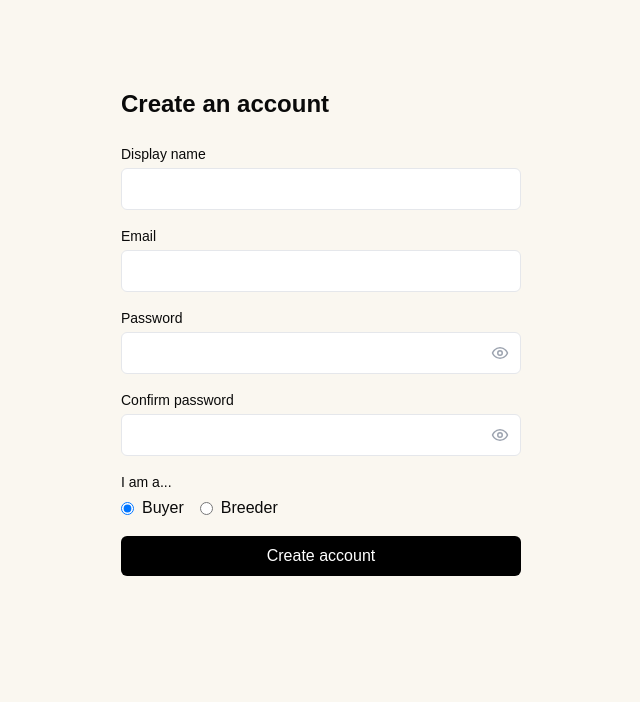
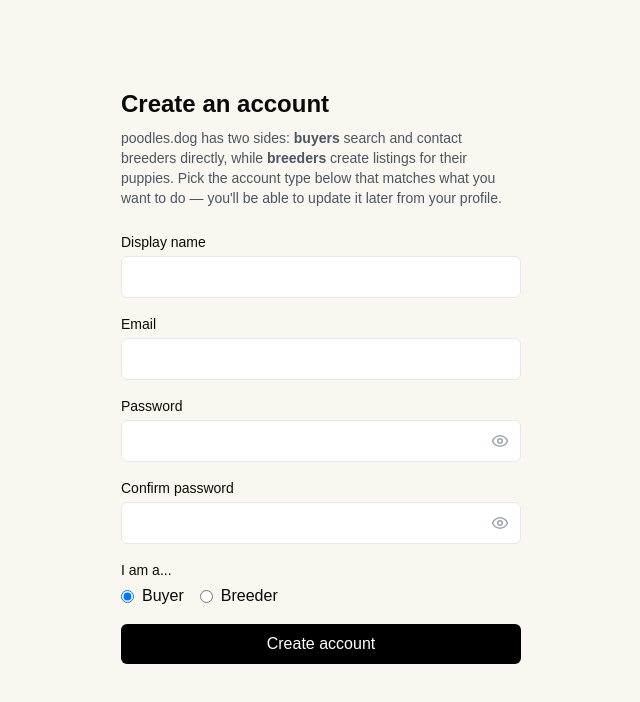
Before and after one commit to cypand/poodles-dog, a Next.js app: page /register in a window 1280 px wide. Shown: the top 702 px of the page, without its empty margins (319-959 px from the left). Built offline with nearby package versions, Linux system fonts and the light colour scheme; no server answers.

Commit message:
Update page.tsx

```diff
--- a/app/register/page.tsx
+++ b/app/register/page.tsx
@@ -115,7 +115,13 @@
 
   return (
     <div className="max-w-md mx-auto mt-16 p-6">
-      <h1 className="text-2xl font-bold mb-6">Create an account</h1>
+      <h1 className="text-2xl font-bold mb-2">Create an account</h1>
+      <p className="text-gray-600 text-sm mb-6">
+        poodles.dog has two sides: <strong>buyers</strong> search and contact
+        breeders directly, while <strong>breeders</strong> create listings for
+        their puppies. Pick the account type below that matches what you want
+        to do — you'll be able to update it later from your profile.
+      </p>
 
       <form onSubmit={handleRegister} className="space-y-4">
         <div>
```
